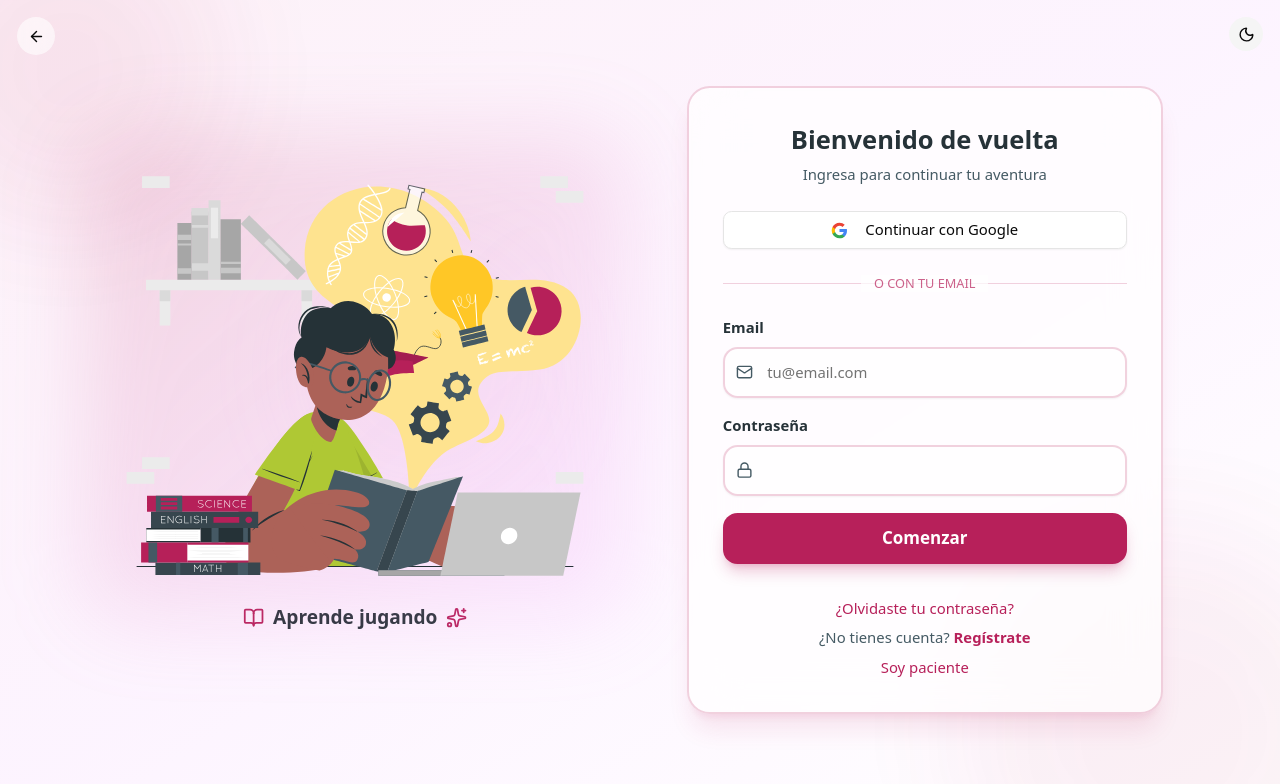
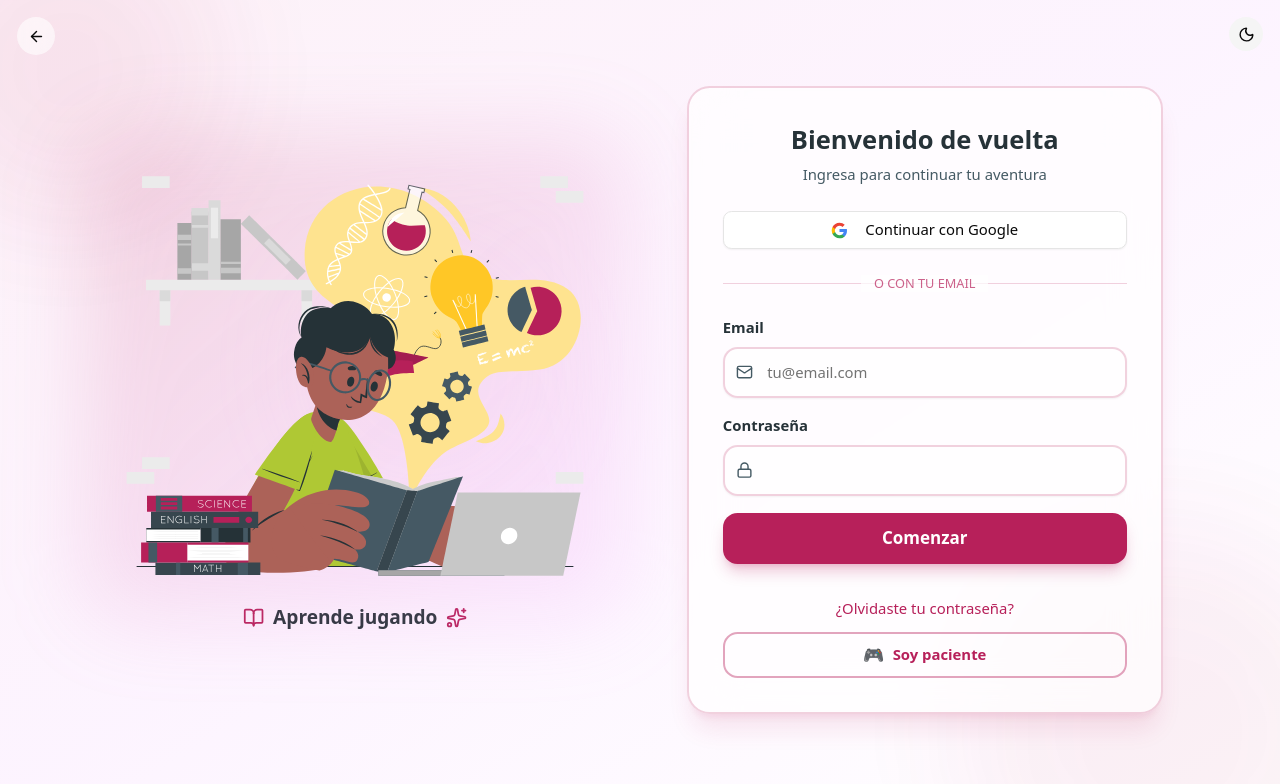
Before and after one commit to LucioSchiavoni/basilisa, a Next.js app: page /login in a window 1280 px wide. Shown: the top 784 px of the page. Built offline with nearby package versions, Linux system fonts and the light colour scheme.

Commit message:
fix(): layout viewport & login paciente

```diff
--- a/app/(auth)/login/page.tsx
+++ b/app/(auth)/login/page.tsx
@@ -154,17 +154,15 @@ export default function LoginPage() {
                 </Button>
               </form>
 
-              <div className="text-sm text-center space-y-2 pt-2">
+              <div className="text-sm text-center space-y-3 pt-2">
                 <Link href="/forgot-password" className="text-[#b7205a] dark:text-fuchsia-400 hover:text-[#9a1a4c] dark:hover:text-fuchsia-300 hover:underline block transition-colors">
                   ¿Olvidaste tu contraseña?
                 </Link>
-                <p className="text-[#455a64] dark:text-gray-400">
-                  ¿No tienes cuenta?{" "}
-                  <Link href="/register" className="text-[#b7205a] dark:text-fuchsia-400 hover:text-[#9a1a4c] dark:hover:text-fuchsia-300 font-semibold hover:underline transition-colors">
-                    Regístrate
-                  </Link>
-                </p>
-                <Link href="/patient-login" className="text-[#b7205a] dark:text-fuchsia-400 hover:text-[#9a1a4c] dark:hover:text-fuchsia-300 hover:underline block transition-colors">
+                <Link
+                  href="/patient-login"
+                  className="flex items-center justify-center gap-2 w-full h-11 rounded-xl border-2 border-[#b7205a]/40 dark:border-[#b7205a]/50 text-[#b7205a] dark:text-fuchsia-400 font-semibold hover:bg-[#b7205a]/8 dark:hover:bg-[#b7205a]/15 hover:border-[#b7205a] dark:hover:border-fuchsia-400 transition-all duration-200"
+                >
+                  <span className="text-base">🎮</span>
                   Soy paciente
                 </Link>
               </div>
--- a/app/(auth)/patient-login/page.tsx
+++ b/app/(auth)/patient-login/page.tsx
@@ -6,6 +6,8 @@ import { patientLogin, type PatientLoginState } from "./actions";
 import { Button } from "@/components/ui/button";
 import { Input } from "@/components/ui/input";
 import { Label } from "@/components/ui/label";
+import { FloatingParticles } from "@/components/home/floating-particles";
+import { ArrowLeft } from "lucide-react";
 
 const initialState: PatientLoginState = {};
 
@@ -13,8 +15,16 @@ export default function PatientLoginPage() {
   const [state, formAction, pending] = useActionState(patientLogin, initialState);
 
   return (
-    <div className="min-h-screen flex items-center justify-center p-4 bg-gradient-to-br from-blue-100 via-purple-50 to-pink-100 dark:from-blue-950 dark:via-purple-950 dark:to-pink-950">
-      <div className="w-full max-w-md bg-white dark:bg-card rounded-3xl shadow-xl p-8 space-y-6">
+    <div className="relative min-h-screen flex items-center justify-center p-4 overflow-hidden bg-background">
+      <FloatingParticles />
+      <div className="absolute top-4 left-4 z-20">
+        <Button variant="ghost" size="icon" asChild className="rounded-full bg-white/60 dark:bg-white/10 backdrop-blur-sm hover:bg-white/80 dark:hover:bg-white/20 hover:scale-110 transition-all">
+          <Link href="/login">
+            <ArrowLeft className="h-5 w-5" />
+          </Link>
+        </Button>
+      </div>
+      <div className="relative z-10 w-full max-w-md bg-white/80 dark:bg-card/80 backdrop-blur-md rounded-3xl shadow-xl p-8 space-y-6">
         <div className="text-center space-y-2">
           <div className="text-5xl">👋</div>
           <h1 className="text-2xl font-bold">¡Hola!</h1>
@@ -63,14 +73,6 @@ export default function PatientLoginPage() {
           </Button>
         </form>
 
-        <div className="text-center">
-          <Link
-            href="/login"
-            className="text-sm text-muted-foreground hover:text-primary hover:underline"
-          >
-            Soy administrador
-          </Link>
-        </div>
       </div>
     </div>
   );
--- a/app/(protected)/ejercicios/(browse)/layout.tsx
+++ b/app/(protected)/ejercicios/(browse)/layout.tsx
@@ -33,12 +33,12 @@ export default async function BrowseEjerciciosLayout({
     <WorldThemeProvider>
       <ForceDarkOnWorldPages />
       <div className="fixed inset-0 -z-10 bg-background dark:[background:linear-gradient(to_bottom,#0f172a_0%,#1e293b_50%,#0f172a_100%)]" />
-      <div className="min-h-screen p-4 pb-24 lg:p-8 lg:pb-24">
+      <div className="min-h-[100dvh] p-4 pb-24 lg:p-8 lg:pb-24">
         <div className="max-w-4xl mx-auto">
-          <div className="relative z-50 flex justify-between items-center mb-6">
-            <div className="flex items-center gap-1.5 rounded-2xl px-3 py-1.5 bg-card/80 border border-border dark:bg-black/35 dark:border-white/10 backdrop-blur-md shadow-sm">
-              <GemIcon size={36} />
-              <span className="text-xl lg:text-2xl font-bold text-foreground dark:text-white">
+          <div className="sticky top-0 z-50 flex justify-between items-center mb-4 pt-0">
+            <div className="flex items-center gap-1 rounded-2xl px-2.5 py-1 bg-card/80 border border-border dark:bg-black/35 dark:border-white/10 backdrop-blur-md shadow-sm">
+              <GemIcon size={28} />
+              <span className="text-base lg:text-xl font-bold text-foreground dark:text-white">
                 {gems?.total_gems ?? 0}
               </span>
             </div>
--- a/components/home/hero-buttons.tsx
+++ b/components/home/hero-buttons.tsx
@@ -1,5 +1,5 @@
 import Link from "next/link"
-import { LogIn, Rocket } from "lucide-react"
+import { LogIn } from "lucide-react"
 
 export function HeroButtons() {
   return (
@@ -14,12 +14,12 @@ export function HeroButtons() {
       </Link>
 
       <Link
-        href="/register"
+        href="/patient-login"
         className="group relative flex items-center justify-center gap-2 rounded-xl bg-secondary px-8 py-3 text-sm font-semibold text-secondary-foreground shadow-[0_4px_0_0_hsl(0,85%,50%)] transition-all duration-200 hover:translate-y-[2px] hover:shadow-[0_2px_0_0_hsl(0,85%,50%)] active:translate-y-[3px] active:shadow-[0_1px_0_0_hsl(0,85%,50%)] w-full sm:w-auto sm:min-w-[140px]"
         style={{ fontFamily: '-apple-system, "SF Pro Display", "SF Pro Text", system-ui, sans-serif' }}
       >
-        <Rocket className="h-4 w-4 transition-transform group-hover:translate-x-0.5 group-hover:-translate-y-0.5" />
-        <span>Empezar</span>
+        <span className="text-base leading-none">🎮</span>
+        <span>Soy paciente</span>
       </Link>
     </div>
   )
```
